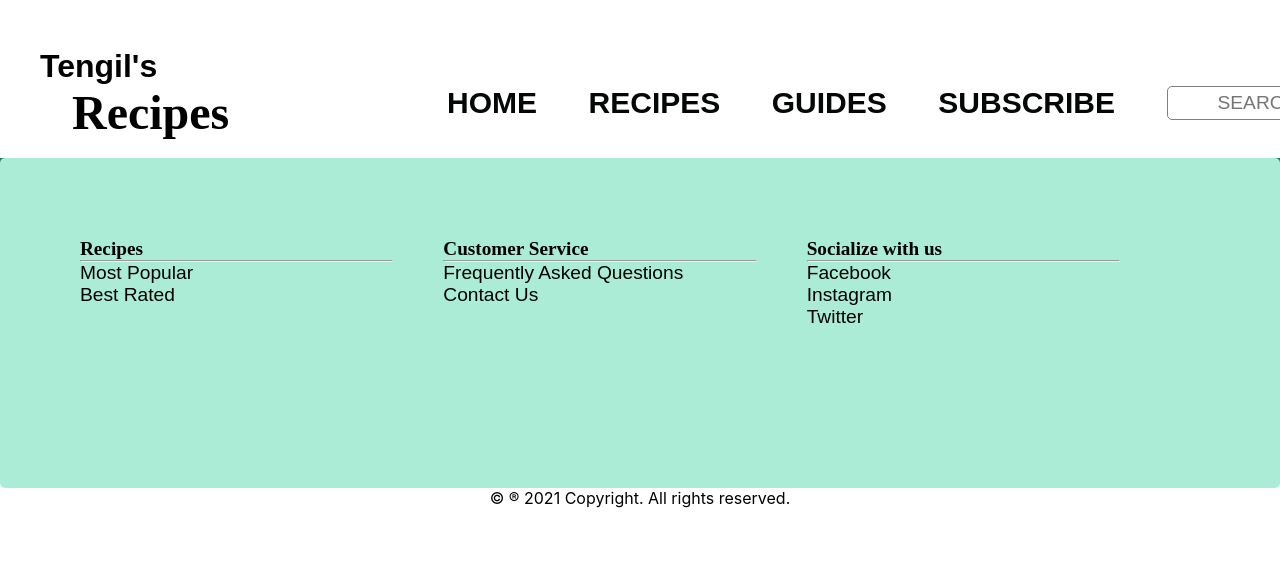
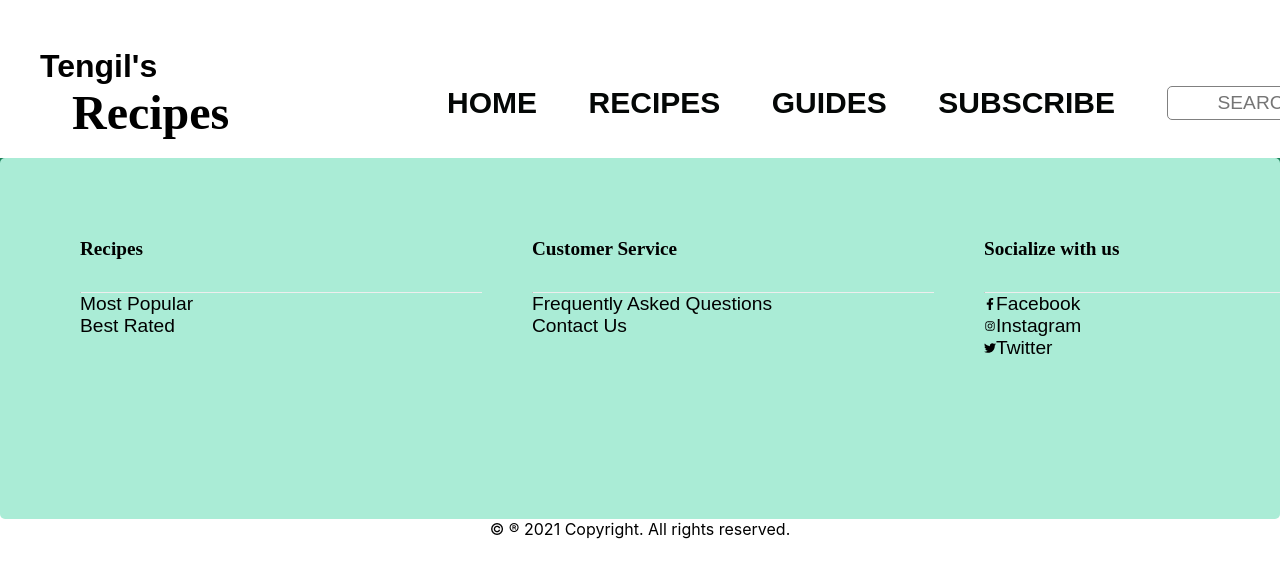
Before and after one commit to AllMaktAtTengil/tengilsrecipes, a React (Create React App) app: page / in a window 1280 px wide. Shown: the top 578 px of the page. Built offline with nearby package versions, Linux system fonts and the light colour scheme; no server answers; a web font is replaced by a local one.

Commit message:
Grid + css style maincontent

```diff
--- a/package.json
+++ b/package.json
@@ -7,7 +7,9 @@
     "@testing-library/react": "^11.2.7",
     "@testing-library/user-event": "^12.8.3",
     "react": "^17.0.2",
+    "react-bootstrap-icons": "^1.5.0",
     "react-dom": "^17.0.2",
+    "react-icons": "^4.2.0",
     "react-scripts": "4.0.3",
     "web-vitals": "^1.1.2"
   },
--- a/src/App.css
+++ b/src/App.css
@@ -113,9 +113,9 @@ body {
     text-align: center;
 }
 
-.grid {
+.footer-grid {
     display: grid;
-  grid-template-columns: repeat(3, 1fr);
+    grid-template-columns: repeat(3, 2fr);
     grid-template-rows: repeat(1, 1fr);
     grid-column-gap: 50px;
     grid-row-gap: 0px;
@@ -123,11 +123,60 @@ body {
 }
 
 .maincontent {
-  height: 500px;
+    height: 100%;
     background-color: rgb(255, 255, 255);
     font-family: "Barlow Condensed", sans-serif;
 }
 
 .maincontent .container {
+    margin: 2rem 5rem 2rem 5rem;
     color: green;
 }
+
+.rand-recipes h1 {
+    color: black;
+    font-size: 1.2rem;
+    padding-bottom: 2rem;
+    text-align: center;
+}
+.rand-recipes img {
+    display: block;
+    width: 350px;
+    margin-left: auto;
+    margin-right: auto;
+}
+
+.dish-info {
+    margin-left: 3rem;
+    margin-right: 3rem;
+    display: flex;
+    justify-content: space-between;
+}
+
+.rand-recipes h4,
+p {
+    padding-top: 0.5rem;
+    text-align: right;
+    color: rgb(9, 77, 51);
+    display: inline;
+    vertical-align: top;
+}
+
+.main-grid {
+    display: grid;
+    grid-template-columns: repeat(2, 5fr);
+    grid-template-rows: repeat(1, 1fr);
+    grid-column-gap: 100px;
+    grid-row-gap: 20px;
+    padding: 5rem 10rem 10rem 5rem;
+    grid-template-columns: 50% 50%;
+}
+
+hr {
+    margin-top: 2rem;
+    border-top: 1px grey;
+    display: block;
+    width: 400px;
+    margin-left: auto;
+    margin-right: auto;
+}
--- a/src/component/Footer.jsx
+++ b/src/component/Footer.jsx
@@ -1,6 +1,8 @@
 import React from "react";
 import { Component } from "react";
 import "../App.css";
+import { FaFacebookF, FaTwitter } from "react-icons/fa";
+import { AiOutlineInstagram } from "react-icons/ai";
 
 class Footer extends Component {
     render() {
@@ -8,7 +10,7 @@ class Footer extends Component {
             <div className="footer">
                 <div className="container">
                     <div className="footer-block">
-            <div className="grid">
+                        <div className="footer-grid">
                             <div className="grid-1">
                                 <h6>Recipes</h6>
                                 <hr />
@@ -39,17 +41,17 @@ class Footer extends Component {
                             <div className="grid-3">
                                 <h6>Socialize with us</h6>
                                 <hr />
-                <span className="footer-social-icon"></span>{" "}
+                                <span className="footer-social-icon"></span> <FaFacebookF />
                                 <a href="#facebook" className="footer-link">
                                     Facebook
                                 </a>
                                 <br />
-                <span className="footer-social-icon"></span>{" "}
+                                <span className="footer-social-icon"></span> <AiOutlineInstagram />
                                 <a href="#instagram" className="footer-link">
                                     Instagram
                                 </a>
                                 <br />
-                <span className="footer-social-icon"></span>{" "}
+                                <span className="footer-social-icon"></span> <FaTwitter />
                                 <a href="#twitter" className="footer-link">
                                     Twitter
                                 </a>
@@ -58,9 +60,7 @@ class Footer extends Component {
                             <div className="col-auto float-right"></div>
                         </div>
                     </div>
-          <div className="footer-copyright">
-            &copy; &reg; 2021 Copyright. All rights reserved.
-          </div>
+                    <div className="footer-copyright">&copy; &reg; 2021 Copyright. All rights reserved.</div>
                 </div>
             </div>
         );
--- a/src/component/MainContent.jsx
+++ b/src/component/MainContent.jsx
@@ -1,6 +1,7 @@
 import React from "react";
 import { Component } from "react";
 import "../App.css";
+import { AiFillLike } from "react-icons/ai";
 
 class MainContent extends Component {
     state = { recipes: [] };
@@ -8,6 +9,7 @@ class MainContent extends Component {
     getRecipes() {
         const recipes = this.props.data;
         this.setState({ recipes: recipes });
+        console.log(recipes);
     }
 
     componentDidMount() {
@@ -20,15 +22,27 @@ class MainContent extends Component {
             <>
                 <div className="maincontent">
                     <div className="container">
+                        <div className="main-grid">
                             {recipes.recipes &&
                                 recipes.recipes.map((recipes, index) => (
                                     <div key={index}>
-                  <div className="team-player-box" id={`tp-box-${index}`}>
+                                        <div className="rand-recipes" id={`recipe-box-${index}`}>
                                             <h1>{recipes.title}</h1>
                                             <img src={recipes.image} alt="example" />
+                                            <div className="dish-info">
+                                                <p>{recipes.readyInMinutes}Min</p>
+                                                <h4>
+                                                    Likes : {recipes.aggregateLikes}
+                                                    <AiFillLike />
+                                                </h4>
+                                            </div>
+                                            <br />
+                                            <br />
+                                            <hr />
                                         </div>
                                     </div>
                                 ))}
+                        </div>
                     </div>
                 </div>
             </>
```
Also changed, not shown: src/App.js (+4 -6 lines), src/service/RecipeService.js (+6 -7 lines), 1 other file (tests, documents, lock files or other folders). Lines whose indentation alone changed are shown as unchanged.
